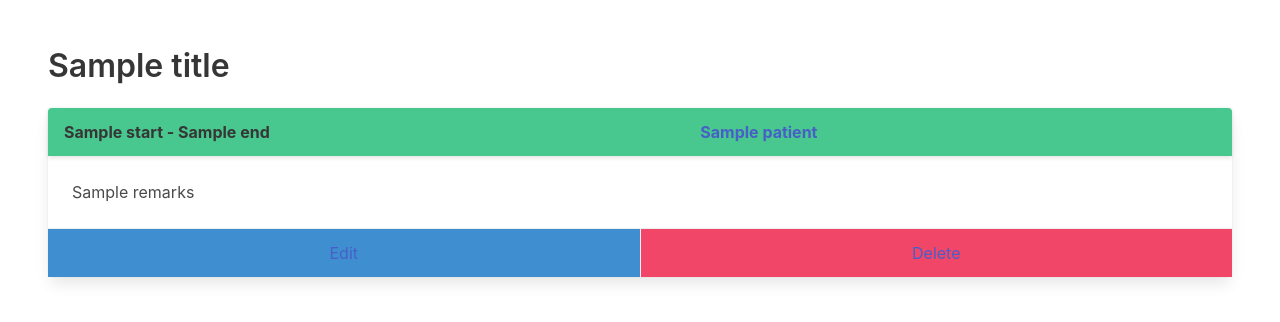
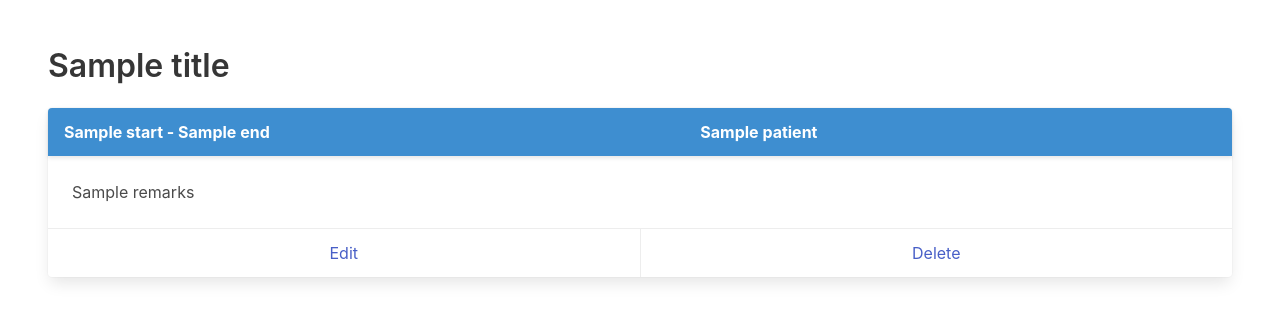
Before and after one commit to navegotel/fisiomate, a Django app: template fisiocore/templates/fisiocore/calendar_day.html in a window 1280 px wide. Shown: the part 52-374 px from the top of the page. Run offline with Django 4.2, Linux system fonts and the light colour scheme; the template is opened without the code that fills it: most values are stand-ins (such as "Sample title", 1, 10 or a date in 2020); parts of the project's set-up code (start-up, migrations or seed data) failed here and were passed over; some libraries are stand-ins or nearby versions.

Commit message:
added free time slots to day calendar

```diff
--- a/fisiocore/templates/fisiocore/calendar_day.html
+++ b/fisiocore/templates/fisiocore/calendar_day.html
@@ -5,13 +5,18 @@
 {% load markdownify %}
 
 {% block main %}
-{% for s in sessions %}
+{% for s in slots %}
+  {% if s.free %}
+    <div class="box has-background-success">
+      <p class="is-size-5 has-text-centered has-text-weight-bold">{{s.start}} - {{s.end}} ({{s.duration}})</p>
+    </div>
+  {% else %}
     <div class="card my-2">
-    <header class="card-header has-background-success">
-      <p class="card-header-title">
+        <header class="card-header has-background-info">
+          <p class="card-header-title has-text-white">
             {{s.start}} - {{s.end}}
           </p>
-      <p class="card-header-title"><a href="{% url 'fisiocore:view_patient' s.patient.id %}">{{s.patient}}</a></p>
+          <p class="card-header-title"><a class="has-text-white" href="{% url 'fisiocore:view_patient' s.patient.id %}">{{s.patient}}</a></p>
         </header>
         <div class="card-content">
           <div class="content">
@@ -19,12 +24,13 @@
           </div>
         </div>
         <footer class="card-footer">
-      <a href="#" class="card-footer-item has-background-info">Edit</a>
-      <a href="#" class="card-footer-item has-background-danger">Delete</a>
+          <a href="#" class="card-footer-item">Edit</a>
+          <a href="#" class="card-footer-item">Delete</a>
           {% if s.treatment_plan %}
           <a href="#" class="card-footer-item">Treatment plan</a>
           {% endif %}
         </footer>
       </div>
+    {% endif %}
 {% endfor %}
 {% endblock %}
```
Also changed, not shown: fisiocore/views.py (+25 -1 lines). Lines whose indentation alone changed are shown as unchanged.
